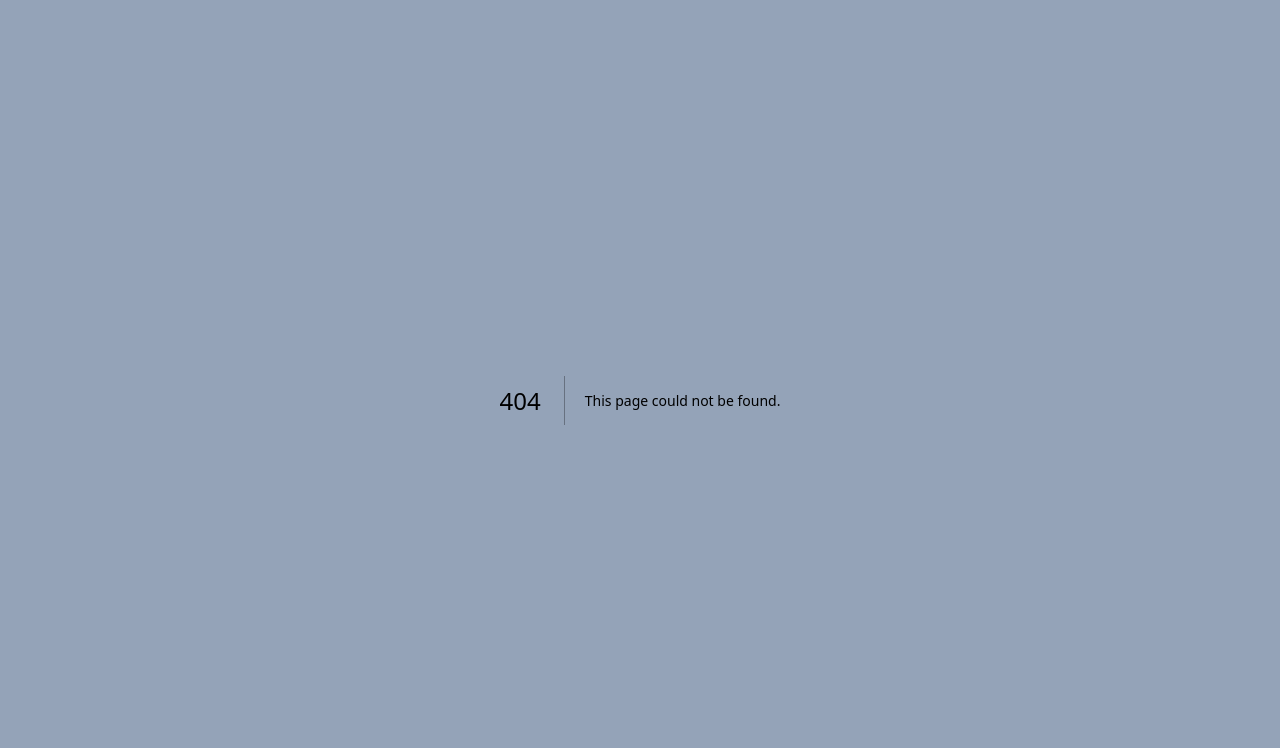
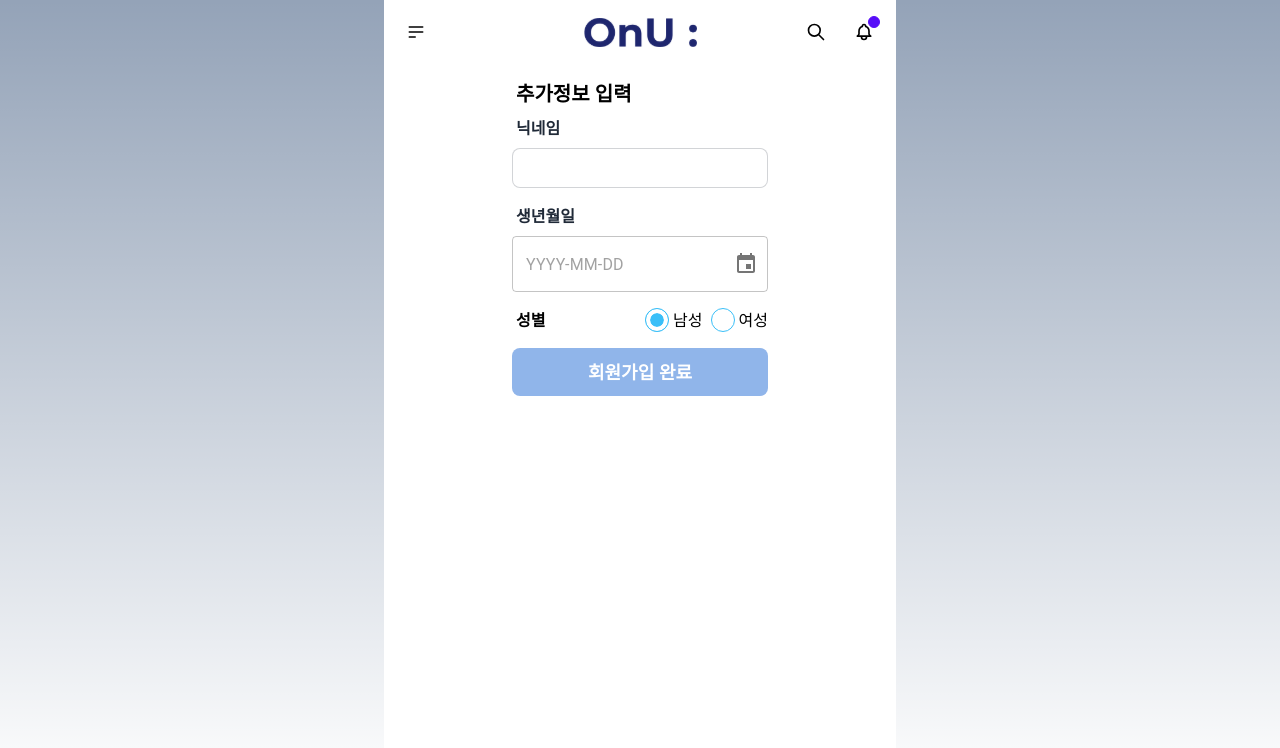
Before and after one commit to yeomj051/OnU, a Next.js app in the folder frontend/: page /user/userinfo in a window 1280 px wide. Before the commit this address had no page. Shown: the top 748 px of the page. Built offline with nearby package versions, Linux system fonts and the light colour scheme.

Commit message:
[S08P31A703-170] FE/Feat: Add social login page

```diff
--- a/frontend/pages/user/login.tsx
+++ b/frontend/pages/user/login.tsx
@@ -1,150 +1,37 @@
 //'use client'
 
 import React, { useEffect } from 'react';
-import Head from 'next/head';
 import { NextPageWithLayout } from '../_app';
 import AppLayout from '@/components/layout/AppLayout';
 import HeaderLayout from '@/components/layout/HeaderLayout';
-import TextInput from '@/components/common/TextInput';
 import Main from '/public/main.svg';
-import api from '@/apis/config';
-
-import { LocalizationProvider } from '@mui/x-date-pickers';
-import { AdapterDayjs } from '@mui/x-date-pickers/AdapterDayjs';
-import { DesktopDatePicker } from '@mui/x-date-pickers/DesktopDatePicker';
-import { TextField } from '@mui/material';
+import Image from 'next/image';
+import kakao from '/public/kakao_login_large_wide.png';
+import Link from 'next/link';
 
 const LoginMain: NextPageWithLayout = () => {
-  const [nicknameLabel, setNicknameLabel] = React.useState('');
-  const [nickname, setNickname] = React.useState('');
-  const [randomNumber, setRandomNumber] = React.useState(
-    Math.floor(Math.random() * 100),
-  );
-  const [birth, setBirth] = React.useState<Date | null>();
-  const [gender, setGender] = React.useState('');
-
-  useEffect((): void => {
-    //추후 서버에서 닉네임 중복확인 api를 받아와서 사용
-    // api.checkNickname(nickname).then((res) => {
-    //   if (res.code === 200) {
-    //     setNicknameLabel('사용 가능한 닉네임입니다.');
-    //   } else {
-    //     setNicknameLabel('사용 불가능한 닉네임입니다');
-    //   }
-    // });
-    if (nickname.length >= 2 && nickname.length <= 15) {
-      setNicknameLabel('사용 가능한 닉네임입니다');
-    } else if (nickname.length > 15) {
-      setNicknameLabel('사용 불가능한 닉네임입니다');
-    } else {
-      setNicknameLabel('');
-    }
-    // setNicknameLabel('사용 불가능한 닉네임입니다');
-  }, [nickname]);
-
-  //타이핑시 닉네임 중복확인
-  const checkNickname = (
-    e: React.ChangeEvent<HTMLInputElement>,
-  ): void => {
-    e.preventDefault();
-    setNickname(e.target.value);
-  };
-
-  //회원가입 완료처리
-  const registerUser = () => {
-    const data = {
-      nickname,
-      birth,
-      gender,
-    };
-
-    // 회원정보 보내고
-    // api.updateUserInfo(data).then((res) => {});
-
-    // 다음페이지로 이동
-  };
+  useEffect((): void => {}, []);
 
   return (
     <div className="grid grid-rows h-[100vh] bg-white pt-20">
       {/* 로고화면
-        로고가 너무 커서 임시로 주석처리함
-      */}
-      {/* <div className="w-full h-96 bg-[#D8EDFF] flex justify-center items-center pt-10 pl-10">
+       */}
+      <div className="w-full h-80 bg-[#D8EDFF] flex justify-center items-center pl-10">
         <Main />
-      </div> */}
+      </div>
       {/* 폼화면 */}
       <div className="grid grid-cols-4">
         <div className="col-start-2 col-end-4">
-          <span className="ml-1 text-xl font-extrabold">
-            추가정보 입력
-          </span>
-          <TextInput
-            labelTopL="닉네임"
-            onChange={checkNickname}
-            labelBotR={nicknameLabel}
-            value={nickname}
-          />
-          {nicknameLabel === '사용 불가능한 닉네임입니다' &&
-          nickname.length >= 2 &&
-          nickname.length <= 15 ? (
-            <div className="rounded bg-[#F7F8FA] flex flex-row items-center text-sm space-x-4 m-0 p-2">
-              <div>
-                <span className="text-[#54C6F2] font-bold">
-                  '{nickname + randomNumber}'{' '}
-                </span>
-                <br />
-                <span>이 별명은 어떠신가요? </span>
-              </div>
-              <button
-                className="bg-[#90B5EA] border-none btn btn-sm"
-                onClick={() => setNickname(nickname + randomNumber)}
-              >
-                사용하기
-              </button>
-            </div>
-          ) : null}
-          <div className="flex flex-col mb-4 space-y-2">
-            <label className="pl-1 text-base font-bold label-text">
-              생년월일
-            </label>
-            <LocalizationProvider dateAdapter={AdapterDayjs}>
-              <DesktopDatePicker
-                value={birth}
-                format="YYYY-MM-DD"
-                onChange={(newValue) => {
-                  setBirth(newValue);
-                }}
+          <button>
+            <Link href="">
+              <Image
+                src={kakao}
+                alt="kakaoLogin"
+                width="auto"
+                height="auto"
+                priority={true}
               />
-            </LocalizationProvider>
-          </div>
-
-          <div className="flex justify-between mb-4">
-            <span className="pl-1 font-bold">성별</span>
-            <div className="flex space-x-2">
-              <div className="flex flex-row space-x-1">
-                <input
-                  type="radio"
-                  name="radio-2"
-                  className="radio radio-info"
-                  checked
-                />
-                <span>남성</span>
-              </div>
-              <div className="flex flex-row space-x-1">
-                <input
-                  type="radio"
-                  name="radio-2"
-                  className="radio radio-info"
-                />
-                <span>여성</span>
-              </div>
-            </div>
-          </div>
-          <button
-            className="bg-[#90B5EA] text-lg border-none btn btn-wide"
-            onClick={registerUser}
-          >
-            회원가입 완료
+            </Link>
           </button>
         </div>
       </div>
--- /dev/null
+++ b/frontend/pages/user/userinfo.tsx
@@ -0,0 +1,166 @@
+//'use client'
+
+import React, { useEffect } from 'react';
+import Head from 'next/head';
+import { NextPageWithLayout } from '../_app';
+import AppLayout from '@/components/layout/AppLayout';
+import HeaderLayout from '@/components/layout/HeaderLayout';
+import TextInput from '@/components/common/TextInput';
+import Main from '/public/main.svg';
+import api from '@/apis/config';
+
+import { LocalizationProvider } from '@mui/x-date-pickers';
+import { AdapterDayjs } from '@mui/x-date-pickers/AdapterDayjs';
+import { DesktopDatePicker } from '@mui/x-date-pickers/DesktopDatePicker';
+import { TextField } from '@mui/material';
+
+const AddUserInfo: NextPageWithLayout = () => {
+  const [nicknameLabel, setNicknameLabel] = React.useState('');
+  const [nickname, setNickname] = React.useState('');
+  const [randomNumber, setRandomNumber] = React.useState(
+    Math.floor(Math.random() * 100),
+  );
+  const [birth, setBirth] = React.useState<Date | null>();
+  const [gender, setGender] = React.useState('');
+
+  useEffect((): void => {
+    //추후 서버에서 닉네임 중복확인 api를 받아와서 사용
+    // api.checkNickname(nickname).then((res) => {
+    //   if (res.code === 200) {
+    //     setNicknameLabel('사용 가능한 닉네임입니다.');
+    //   } else {
+    //     setNicknameLabel('사용 불가능한 닉네임입니다');
+    //   }
+    // });
+    if (nickname.length >= 2 && nickname.length <= 15) {
+      setNicknameLabel('사용 가능한 닉네임입니다');
+    } else if (nickname.length > 15) {
+      setNicknameLabel('사용 불가능한 닉네임입니다');
+    } else {
+      setNicknameLabel('');
+    }
+    // setNicknameLabel('사용 불가능한 닉네임입니다');
+  }, [nickname]);
+
+  //타이핑시 닉네임 중복확인
+  const checkNickname = (
+    e: React.ChangeEvent<HTMLInputElement>,
+  ): void => {
+    e.preventDefault();
+    setNickname(e.target.value);
+  };
+
+  //회원가입 완료처리
+  const registerUser = () => {
+    const data = {
+      nickname,
+      birth,
+      gender,
+    };
+
+    // 회원정보 보내고
+    // api.updateUserInfo(data).then((res) => {});
+
+    // 다음페이지로 이동
+  };
+
+  return (
+    <div className="grid grid-rows h-[100vh] bg-white pt-20">
+      {/* 로고화면
+        로고가 너무 커서 임시로 주석처리함
+      */}
+      {/* <div className="w-full h-96 bg-[#D8EDFF] flex justify-center items-center pt-10 pl-10">
+        <Main />
+      </div> */}
+      {/* 폼화면 */}
+      <div className="grid grid-cols-4">
+        <div className="col-start-2 col-end-4">
+          <span className="ml-1 text-xl font-extrabold">
+            추가정보 입력
+          </span>
+          <TextInput
+            labelTopL="닉네임"
+            onChange={checkNickname}
+            labelBotR={nicknameLabel}
+            value={nickname}
+          />
+          {nicknameLabel === '사용 불가능한 닉네임입니다' &&
+          nickname.length >= 2 &&
+          nickname.length <= 15 ? (
+            <div className="rounded bg-[#F7F8FA] flex flex-row items-center text-sm space-x-4 m-0 p-2">
+              <div>
+                <span className="text-[#54C6F2] font-bold">
+                  '{nickname + randomNumber}'{' '}
+                </span>
+                <br />
+                <span>이 별명은 어떠신가요? </span>
+              </div>
+              <button
+                className="bg-[#90B5EA] border-none btn btn-sm"
+                onClick={() => setNickname(nickname + randomNumber)}
+              >
+                사용하기
+              </button>
+            </div>
+          ) : null}
+          <div className="flex flex-col mb-4 space-y-2">
+            <label className="pl-1 text-base font-bold label-text">
+              생년월일
+            </label>
+            <LocalizationProvider dateAdapter={AdapterDayjs}>
+              <DesktopDatePicker
+                value={birth}
+                format="YYYY-MM-DD"
+                onChange={(newValue) => {
+                  setBirth(newValue);
+                }}
+              />
+            </LocalizationProvider>
+          </div>
+
+          <div className="flex justify-between mb-4">
+            <span className="pl-1 font-bold">성별</span>
+            <div className="flex space-x-2">
+              <div className="flex flex-row space-x-1">
+                <input
+                  type="radio"
+                  name="radio-2"
+                  className="radio radio-info"
+                  checked
+                />
+                <span>남성</span>
+              </div>
+              <div className="flex flex-row space-x-1">
+                <input
+                  type="radio"
+                  name="radio-2"
+                  className="radio radio-info"
+                />
+                <span>여성</span>
+              </div>
+            </div>
+          </div>
+          <button
+            className="bg-[#90B5EA] text-lg border-none btn btn-wide"
+            onClick={registerUser}
+          >
+            회원가입 완료
+          </button>
+        </div>
+      </div>
+    </div>
+  );
+};
+
+//레이아웃 적용이 필요하면 getLayout을 호출해주고,
+//AppLayout안에 원하는 레이아웃을 중첩시킬 수도 있습니다
+//추가로 중첩 안시키면 기본 AppLayout이 적용됨
+AddUserInfo.getLayout = function getLayout(page: React.ReactElement) {
+  return (
+    <AppLayout>
+      <HeaderLayout>{page}</HeaderLayout>
+    </AppLayout>
+  );
+};
+
+export default AddUserInfo;
```
Also changed, not shown: frontend/public/kakao_login_large_wide.png (added).
